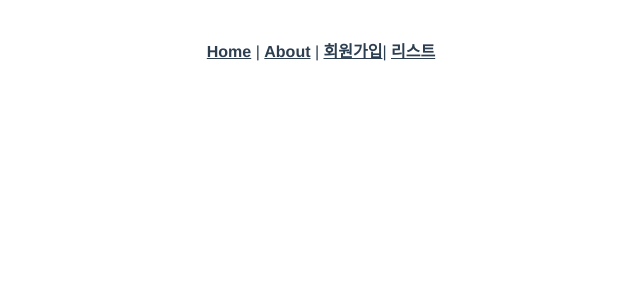
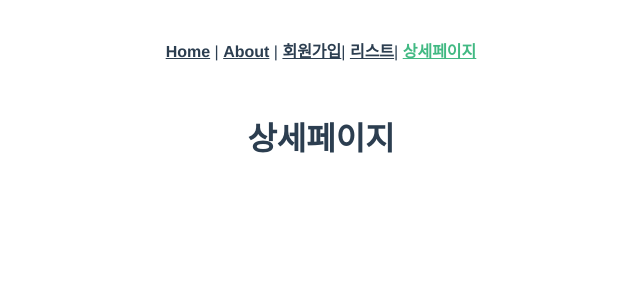
Before and after one commit to unain-dev/vue_practice, a Vue app in the folder signup_practice/: page /detail/1 in a window 1280 px wide. Shown: the top 300 px of the page, without its empty margins (319-959 px from the left). Built offline with nearby package versions, Linux system fonts and the light colour scheme.

Commit message:
Feat: Detail 페이지 추가

```diff
--- a/signup_practice/src/App.vue
+++ b/signup_practice/src/App.vue
@@ -4,7 +4,8 @@
       <router-link to="/">Home</router-link> |
       <router-link to="/about">About</router-link> |
       <router-link to="/signup">회원가입</router-link>|
-      <router-link to="/list">리스트</router-link>
+      <router-link to="/list">리스트</router-link>|
+      <router-link to="/detail/1">상세페이지</router-link>
     </div>
     <router-view />
   </div>
--- a/signup_practice/src/router/index.js
+++ b/signup_practice/src/router/index.js
@@ -3,6 +3,7 @@ import VueRouter from "vue-router";
 import Home from "../views/Home.vue";
 import Signup from "../views/Signup.vue";
 import List from "../views/List.vue";
+import Detail from "../views/Detail.vue";
 
 Vue.use(VueRouter);
 
@@ -31,6 +32,11 @@ const routes = [
     name: "List",
     component: List,
   },
+  {
+    path: "/detail/:seq",
+    name: "Detail",
+    component: Detail,
+  },
 ];
 
 const router = new VueRouter({
--- /dev/null
+++ b/signup_practice/src/views/Detail.vue
@@ -0,0 +1,16 @@
+<template>
+  <div>
+    <h1>상세페이지</h1>
+  </div>
+</template>
+
+<script>
+export default {
+  name: "Detail",
+  created() {
+    console.log(this.$route.params); // 파라미터, 쿼리스트링은 route사용. 이동은 router 사용
+  },
+};
+</script>
+
+<style></style>
```
